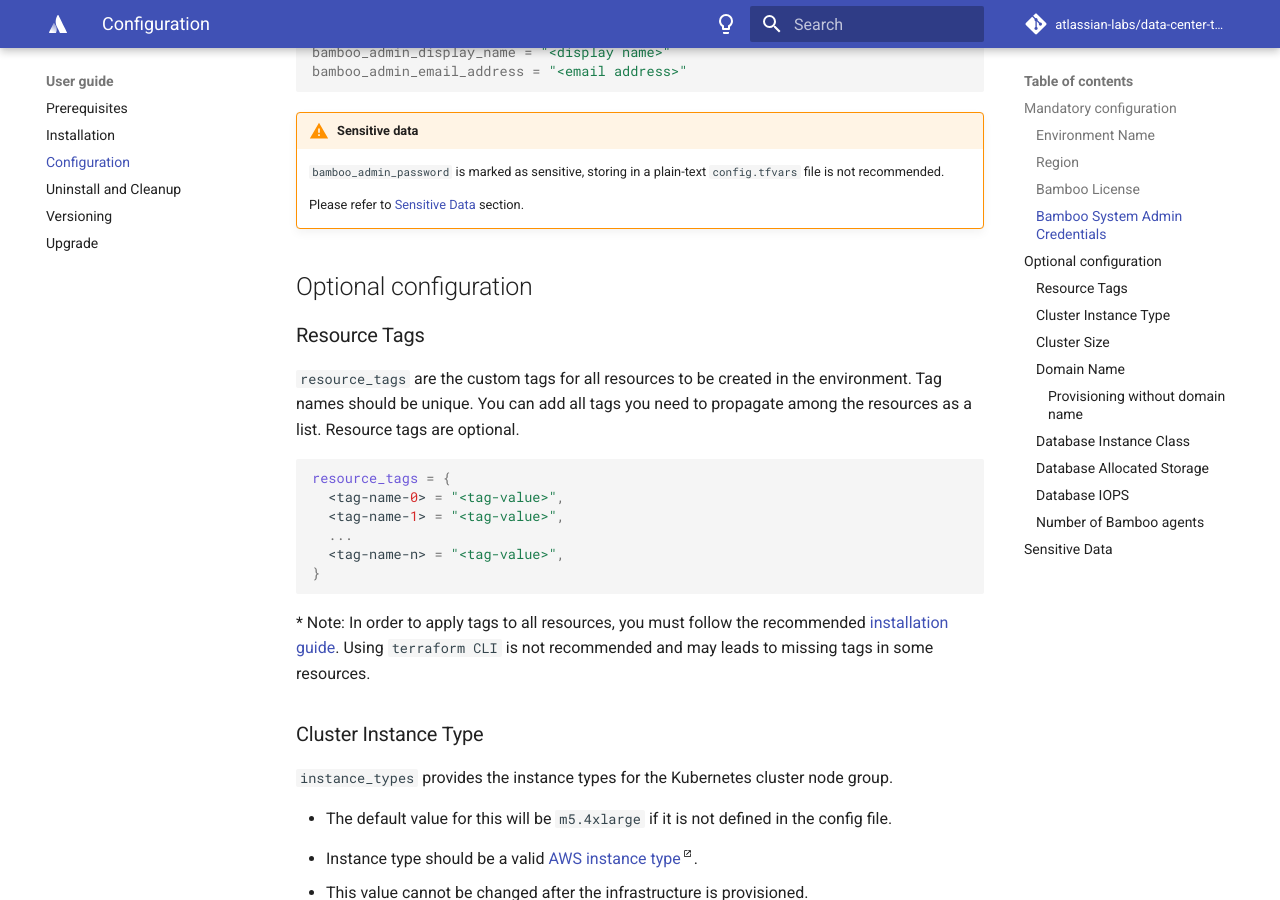
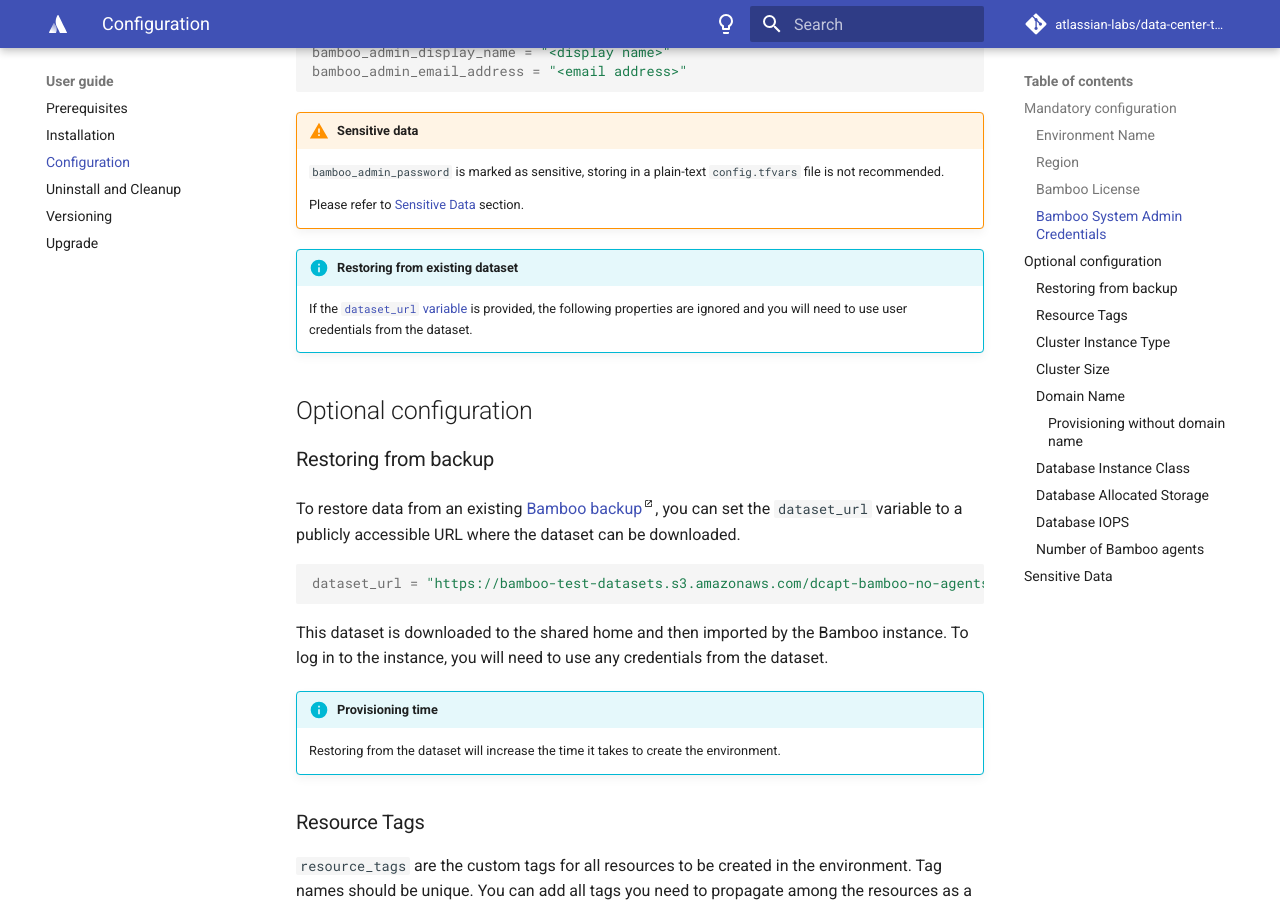
Before and after one commit to atlassian-labs/data-center-terraform, an MkDocs documentation site: the page built from docs/docs/userguide/CONFIGURATION.md, in a window 1280 px wide and 900 px high, scrolled down 2099 px. Built offline with MkDocs 1.6.1 and Material for MkDocs 9.7.7, drawn with Linux system fonts in a browser that asks for light colours; comment, search, counter and statistics services are not loaded.

Commit message:
TFKUBE-205: Add docs for dataset import

````diff
--- a/docs/docs/userguide/CONFIGURATION.md
+++ b/docs/docs/userguide/CONFIGURATION.md
@@ -94,8 +94,26 @@
 
     Please refer to [Sensitive Data](#sensitive-data) section.
 
+!!!info "Restoring from existing dataset"
+    If the [`dataset_url` variable](#restoring-from-backup) is provided, the following properties are ignored and you will need to use user
+    credentials from the dataset.
+
 
 ## Optional configuration
+
+### Restoring from backup
+To restore data from an existing [Bamboo backup](https://confluence.atlassian.com/bamboo/exporting-data-for-backup-289277255.html){.external},
+you can set the `dataset_url` variable to a publicly accessible URL where the dataset can be downloaded.
+
+```terraform
+dataset_url = "https://bamboo-test-datasets.s3.amazonaws.com/dcapt-bamboo-no-agents.zip"
+```
+
+This dataset is downloaded to the shared home and then imported by the Bamboo instance. To log in to the instance,
+you will need to use any credentials from the dataset.
+
+!!!info "Provisioning time"
+    Restoring from the dataset will increase the time it takes to create the environment.
 
 ### Resource Tags
 `resource_tags` are the custom tags for all resources to be created in the environment. Tag names should be unique.
````
Also changed, not shown: docs/docs/userguide/CLEANUP.md (+1 -1 lines), docs/docs/userguide/INSTALLATION.md (+1 -1 lines), docs/docs/userguide/PREREQUISITES.md (+2 -2 lines), 1 other file.
